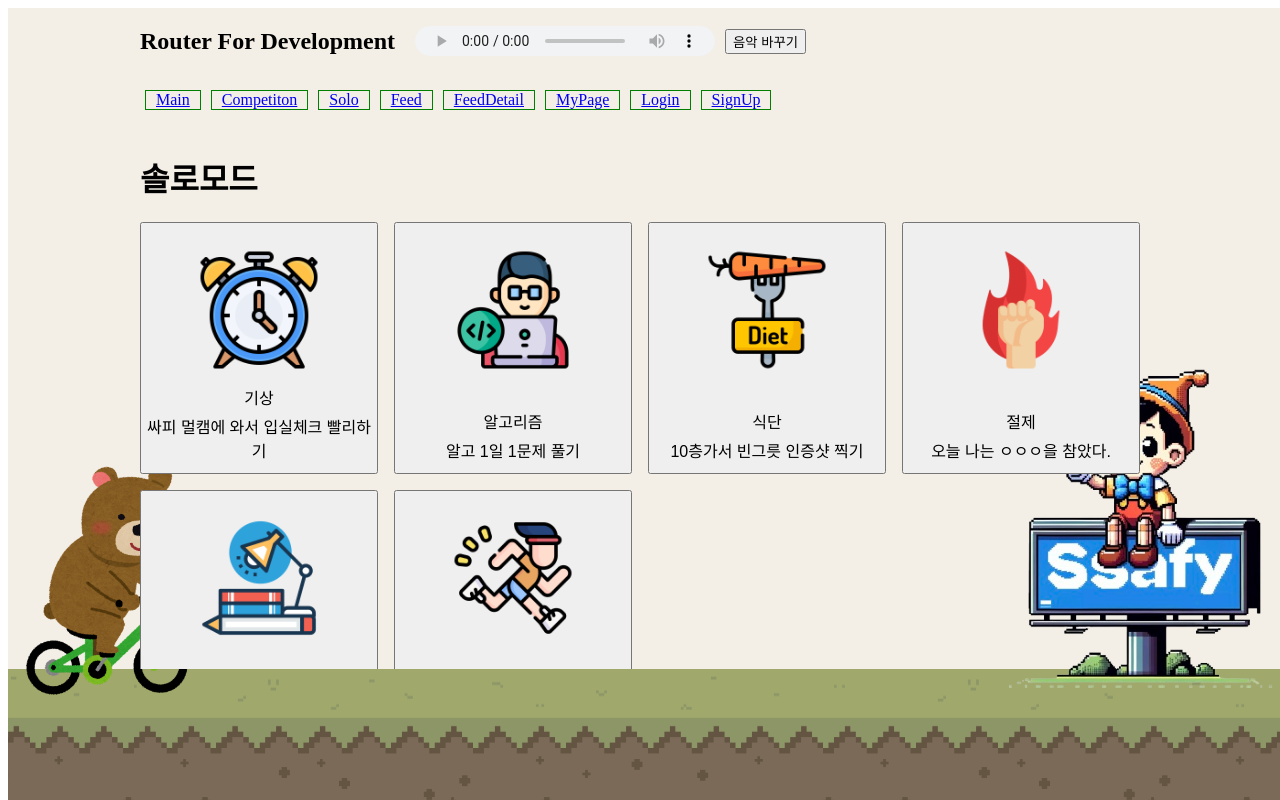
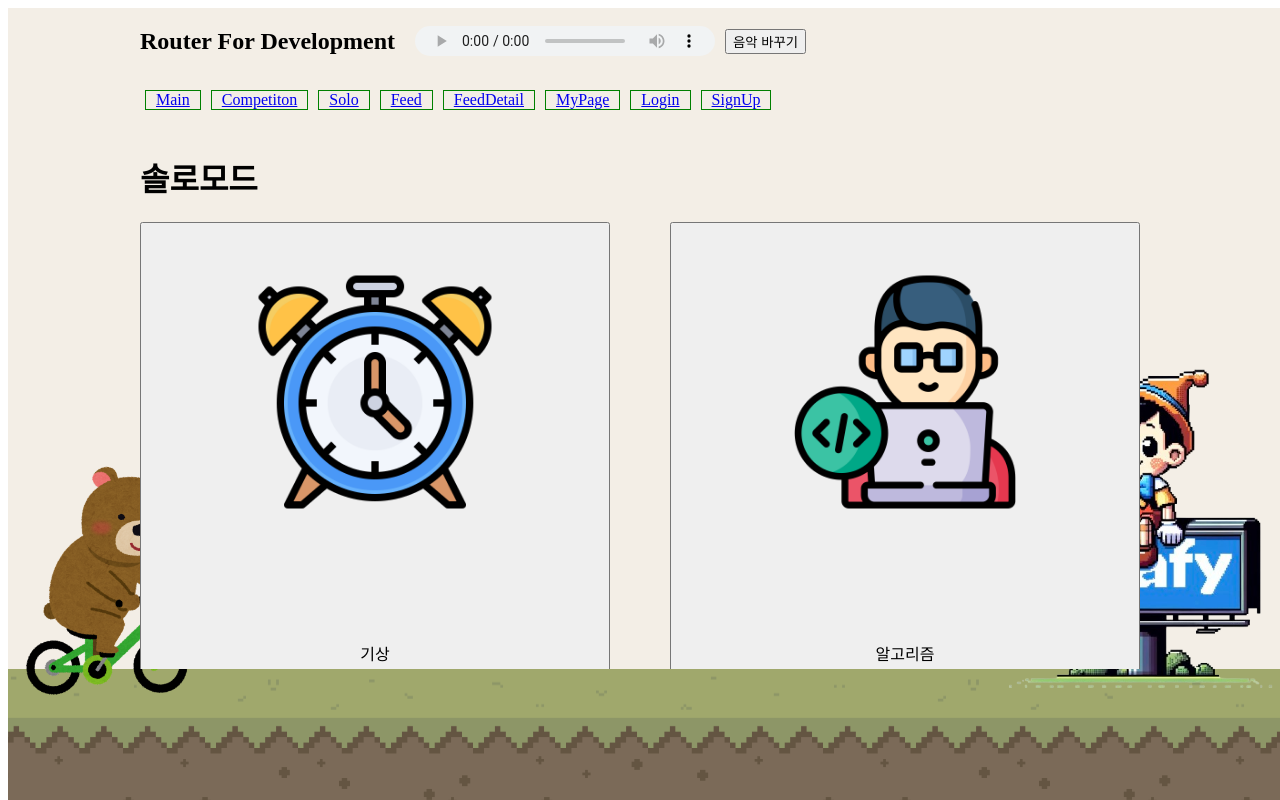
Before and after one commit to woori0214/-SSAFY-SGDC, a Vue app in the folder frontend/vue-project/: page /solo in a window 1280 px wide. Built offline with nearby package versions, Linux system fonts and the light colour scheme.

Commit message:
[FE]solopage API 연결

```diff
--- a/frontend/vue-project/src/components/PopUp/PopUpProofPicture.vue
+++ b/frontend/vue-project/src/components/PopUp/PopUpProofPicture.vue
@@ -1,13 +1,188 @@
 <template>
-    <div>
+    <transition name="modal">
+        <div class="modal_mask" v-if="show" @click="close">
+            <div class="modal_wrapper">
+                <div class="modal_container" @click.stop>
+                    <h1>인증</h1>
 
-    </div>
+                    <!-- 이미지와 파일 업로드를 위한 input 요소 감싼 레이블 -->
+                    <label for="fileInput">
+                        <div class="image-container">
+                            <img :src="currentImageSrc" alt="이미지" class="modal-image" />
+                        </div>
+                    </label>
+
+                    <input id="fileInput" type="file" @change="handleFileChange"
+                        style="display: none; border: 1px solid green;" />
+
+                    <!-- 업로드 버튼과 다른 내용들 -->
+                    <slot></slot>
+
+                    <!-- 업로드 버튼과 닫기 버튼 컨테이너 -->
+                    <div class="button-container">
+                        <button class="upload-button" @click="uploadImage">업로드</button>
+                        <button class="close-button" @click="close">닫기</button>
+                    </div>
+                </div>
+            </div>
+        </div>
+    </transition>
 </template>
 
-<script setup>
 
+
+<script>
+import defaultImage from '@/assets/camera.png';
+
+export default {
+    props: ['show', 'selectedCategory', 'isSoloMode',],
+    emits: ['update:show', 'uploadImage'],
+    data() {
+        return {
+            currentImageSrc: defaultImage,
+        };
+    },
+    methods: {
+        close() {
+            console.log('모달을 닫고 상태를 초기화합니다.');
+            this.currentImageSrc = defaultImage;
+            this.$emit('update:show', false);
+        },
+        handleFileChange(event) {
+            console.log('파일이 선택되었습니다:', event.target.files[0]);
+            const file = event.target.files[0];
+            if (file) {
+                if (file.type.startsWith('image/')) {
+                    const reader = new FileReader();
+                    reader.onload = (e) => {
+                        console.log('FileReader가 로딩되었습니다:', e.target.result);
+                        this.currentImageSrc = e.target.result;
+                    };
+                    reader.readAsDataURL(file);
+                } else {
+                    console.log('유효하지 않은 파일 형식입니다. 이미지를 선택하세요.');
+                }
+            }
+        },
+        uploadImage() {
+            console.log('이미지 업로드 로직을 실행합니다.');
+            // 여기에 이미지 업로드 로직을 추가하세요.
+            this.$emit('uploadImage', this.currentImageSrc);
+
+        },
+    },
+};
 </script>
 
-<style scoped>
+<style>
+/* 업데이트된 스타일링 */
+.modal_mask {
+    position: fixed;
+    z-index: 9998;
+    top: 0;
+    left: 0;
+    width: 100%;
+    height: 100%;
+    background-color: rgba(0, 0, 0, 0.5);
+    display: flex;
+    align-items: center;
+    justify-content: center;
+}
 
+.modal_wrapper {
+    padding: 20px;
+}
+
+.modal_container {
+    background: white;
+    padding: 20px;
+    border-radius: 10px;
+    width: 800px;
+    /* 예시 폭 */
+    height: 500px;
+    /* 예시 높이 */
+    display: flex;
+    flex-direction: column;
+    align-items: center;
+    /* 수평 정렬 */
+    justify-content: space-between;
+    /* 수직 정렬 변경 */
+    border: 1px solid black;
+}
+
+/* 파일 입력을 위한 스타일 */
+input[type="file"] {
+    margin-top: 10px;
+    /* 필요한 경우 여백 조정 */
+}
+
+/* 업로드 버튼과 닫기 버튼 컨테이너 스타일 */
+.button-container {
+    display: flex;
+    justify-content: center;
+    /* 수평 가운데 정렬 */
+    width: 100%;
+    margin-top: 10px;
+    /* 추가된 여백 */
+}
+
+/* 업로드 버튼 스타일 */
+.upload-button,
+.close-button {
+    padding: 8px 16px;
+    background-color: #4caf50;
+    color: white;
+    border: none;
+    border-radius: 4px;
+    cursor: pointer;
+}
+
+.upload-button {
+    margin-right: 10%;
+}
+
+/* 이미지 스타일 */
+.image-container {
+    text-align: center;
+    width: 350px;
+    /* 이미지 컨테이너의 폭을 100%로 설정 */
+    height: 350px;
+    /* 이미지 컨테이너의 높이를 원하는 크기로 설정 */
+    overflow: hidden;
+    /* 크기를 넘어가는 이미지를 잘라내도록 설정 */
+}
+
+.modal-image {
+    width: 100%;
+    /* 이미지를 100%로 설정하여 이미지 컨테이너에 꽉 차게 표시 */
+    height: auto;
+    /* 가로 비율을 유지한 채로 높이를 자동 조절 */
+}
+
+.modal-enter-active,
+.modal-leave-active {
+    transition: opacity 0.5s;
+}
+
+.modal-enter,
+.modal-leave-to {
+    opacity: 0;
+}
+
+@media (max-width: 600px) {
+    .modal_container {
+        width: 90%;
+        height: 80%;
+    }
+
+    .image-container {
+        width: 100%;
+        height: 50%;
+    }
+
+    .modal-image {
+        max-width: 100%;
+        max-height: 100%;
+    }
+}
 </style>
--- a/frontend/vue-project/src/components/Solo/SoloSelectItem.vue
+++ b/frontend/vue-project/src/components/Solo/SoloSelectItem.vue
@@ -1,21 +1,40 @@
 <template>
   <div>
     <div class="category_grid">
-        <div v-for="(category, index) in categories" :key="index" class="category_item">
-          <button @click="navigateToCategory(category)">
-            <img :src="getImage(category)" alt="category">
+      <div v-for="category in categories" :key="category.id" class="category_item">
+        <!-- 버튼을 클릭하면 모달창으로 재확인-->
+        <button @click="openModal(category)" class="solo_btn">
+          <img :src="category.img" alt="category">
           <div class="category_text">
-              <div>{{ category }}</div>
-              <div class="extra_text">{{ getAdditionalText(category) }}</div>
+            <div>{{ category.name }}</div>
+            <div class="extra_text">{{ category.contents }}</div>
           </div>
         </button>
       </div>
     </div>
+
+    <!-- 확인 모달 창 -->
+    <div v-if="isModalOpen" class="modal">
+      <div class="modal-content">
+        <p>진짜로 도전하시겠습니까?</p>
+        <button @click="confirmChallenge" class="check_btn">네</button>
+        <button @click="closeModal" class="check_btn">아니오</button>
+      </div>
+    </div>
+
+    <!-- PopUpProofPicture.vue 모달로 추가 -->
+    <PopUpProofPicture :show="isTestModalOpen" @update:show="closeTestModal" @uploadImage="handleImageUpload"
+      :selectedCategory="selectedCategory"
+      :isSoloMode="true"
+      />
+
   </div>
 </template>
 
 <script>
 import { ref } from 'vue';
+import { useSoloStore } from '@/stores/solo';
+import { useLoginStore } from '@/stores/login';
 
 import timerImage from '@/assets/timer.png';
 import algoImage from '@/assets/algo.png';
@@ -23,64 +42,143 @@
 import fightingImage from '@/assets/fighting.png';
 import studyImage from '@/assets/study.png';
 import healthImage from '@/assets/health.png';
+import PopUpProofPicture from '@/components/PopUp/PopUpProofPicture.vue';
 
 export default {
+  // PopUpProofPicture.vue 컴포넌트로 등록
+  components: {
+    PopUpProofPicture
+  },
+
   setup() {
-      const categories = ref(['기상', '알고리즘', '식단', '절제', '스터디', '운동']);
-      const additionalTexts = ref({
-        '기상': '싸피 멀캠에 와서 입실체크 빨리하기',
-        '알고리즘': '알고 1일 1문제 풀기',
-        '식단': '10층가서 빈그릇 인증샷 찍기',
-        '절제': '오늘 나는 ㅇㅇㅇ을 참았다.',
-        '스터디': '하루 몇시간 공부했는지 인증하기',
-        '운동': '운동 인증샷ㄱㄱㄱ',
-      });
+    const solo = useSoloStore();
+    const login = useLoginStore();
+    const isModalOpen = ref(false);
+    const isTestModalOpen = ref(false);
+    const selectedCategory = ref(null);
+    const user_id = login.loginUser;
 
-      const navigateToCategory = (category) => {
-        console.log(`Go to ${category} category`);
+    // 카테고리
+    const categories = ref([
+      {
+        id: 1,
+        name: '기상',
+        contents: 'SSAFY 입실체크 빨리하기',
+        img: timerImage
+      },
+      {
+        id: 2,
+        name: '알고리즘',
+        contents: '알고리즘 1일 1문제 풀기',
+        img: algoImage
+      },
+      {
+        id: 3,
+        name: '운동',
+        contents: '운동 인증샷 찍기(헬스장, 공원 등)',
+        img: healthImage
+      },
+      {
+        id: 4,
+        name: '스터디',
+        contents: '하루 몇시간 공부했는지 인증하기',
+        img: studyImage
+      },
+      {
+        id: 5,
+        name: '식단',
+        contents: '10층 샐러드 빈그릇 인증샷 찍기',
+        img: dietImage
+      },
+      {
+        id: 6,
+        name: '절제',
+        contents: '오늘 나는 ㅇㅇㅇ을 참았다.',
+        img: fightingImage
+      },
+    ]);
+
+    const openModal = (category) => {
+      selectedCategory.value = category;
+      isModalOpen.value = true;
     };
 
-      // 카테고리에 해당하는 이미지 URL을 반환하는 함수
-      const getImage = (category) => {
-        const images = {
-          '기상': timerImage,
-          '알고리즘': algoImage,
-          '식단': dietImage,
-          '절제': fightingImage,
-          '스터디': studyImage,
-          '운동': healthImage,
-        };
-        return images[category] || timerImage;
+    const closeModal = () => {
+      selectedCategory.value = null;
+      isModalOpen.value = false;
     };
 
-      // 카테고리에 해당하는 추가 텍스트 반환
-      const getAdditionalText = (category) => {
-        return additionalTexts.value[category] || '';
+    const confirmChallenge = () => {
+      console.log(selectedCategory.value);
+      if (selectedCategory.value) {
+        const challenge = { user_id: user_id, category_id: selectedCategory.value.id };
+        // solo.soloChallenge(challenge);
+        console.log(`Go to ${selectedCategory.value.name} category`);
+        openTestModal()
+      }
+      closeModal();
+    };
+
+    const openTestModal = () => {
+      isTestModalOpen.value = true;
+    };
+
+    const closeTestModal = () => {
+      isTestModalOpen.value = false;
+    };
+
+    const handleImageUpload = (uploadedImageSrc) => {
+      // 이미지 업로드 이벤트 핸들러
+      console.log('이미지 업로드 완료:', uploadedImageSrc);
+      const challengeData = {
+        user_id: user_id,
+        category_id: selectedCategory.value,
+        isSoloMode: true,
+        uploadedImage: uploadedImageSrc,
+      };
+      solo.soloAuth(challengeData);
+      console.log(challengeData)
+      console.log('업로드 완료')
+      closeTestModal();
     };
 
     return {
       categories,
-        navigateToCategory,
-        getImage,
-        getAdditionalText,
+      openModal,
+      closeModal,
+      confirmChallenge,
+      isModalOpen,
+      isTestModalOpen,
+      openTestModal,
+      closeTestModal,
+      handleImageUpload,
+      selectedCategory,
     };
   },
+  components: { PopUpProofPicture }
 };
 </script>
 
 <style scoped>
 .category_grid {
   display: grid;
-    grid-template-columns: repeat(auto-fill, minmax(200px, 1fr)); /* Responsive grid with minimum width of 200px */
-    gap: 16px;
+  grid-template-columns: repeat(auto-fill, minmax(300px, 1fr));
+  gap: 60px;
 }
 
 .category_item {
+  display: flex;
+  flex-direction: column;
+  align-items: center;
+  justify-content: center;
+  text-align: center;
+  width: 100%;
+  height: 100%;
   margin-top: 0%;
-    text-align: center;
+
 }
 
-  button {
+.solo_btn {
   padding: 10px;
   font-size: 16px;
   width: 100%;
@@ -115,10 +213,26 @@
   color: black;
 }
 
-  /* Media query for small screens */
-  @media screen and (max-width: 600px) {
-    .category_grid {
-      grid-template-columns: repeat(auto-fill, minmax(150px, 1fr)); /* Adjust as needed */
+.modal {
+  position: fixed;
+  top: 0;
+  left: 0;
+  width: 100%;
+  height: 100%;
+  background: rgba(0, 0, 0, 0.5);
+  display: flex;
+  align-items: center;
+  justify-content: center;
 }
+
+.modal-content {
+  background: white;
+  padding: 20px;
+  border-radius: 8px;
+  text-align: center;
+}
+
+.check_btn {
+  margin: 5px;
 }
 </style>
--- /dev/null
+++ b/frontend/vue-project/src/stores/solo.js
@@ -0,0 +1,73 @@
+
+import { ref, computed } from 'vue'
+import { defineStore } from 'pinia'
+import { useRouter } from 'vue-router';
+import axios from 'axios';
+
+
+export const useSoloStore = defineStore('solo', () => {
+    const URL = 'http://localhost:8080/solo';
+    // 솔로 모드 내역(오늘) 데이터 저장
+    const soloTodayData = ref({})
+
+    // 솔로 모드 내역 표시(오늘) 함수
+    const soloToday = function (userId) {
+        return new Promise((resolve, reject) => {
+            axios
+                .get(`${URL}/today-list/${userId}`)
+                .then((res) => {
+
+                    const formattedData = {};
+                    res.data.forEach(item => {
+                        formattedData[item.solo_id] = {
+                            solo_status: item.solo_status,
+                            solo_result: item.solo_result,
+                            category_id: item.category_id
+                        };
+                    });
+
+                    soloData.value = formattedData;
+
+                    resolve(formattedData);
+                })
+                .catch((err) => {
+                    console.log(err);
+                    reject(err);
+                });
+        });
+    }
+
+    //솔로모드 도전
+    const soloChallenge = function(challenge) {
+        const category = {user_id : challenge.user_id, category_id : challenge.categry_id}
+        return new Promise((resolve, reject) => {
+            axios
+                .post(`${URL}/${category.category_id}`, category)
+                .then((res) => {
+                    resolve(res)
+                })
+                .catch((err) => {
+                    console.log(err);
+                    reject(err)
+                })
+        })
+    }
+
+    //솔로모드 인증
+    const soloAuth = function(soloauth) {
+
+        const solo_auth = {solo_id: soloauth.id, solo_img: soloauth.img}
+
+        return new Promise((resolve, reject) => {
+            axios
+                .patch(`${URL}/${solo_auth.solo_id}/challenge-auth`, solo_auth.solo_img)
+                .then((res) => {
+                    resolve(res)
+                })
+                .catch((err) => {
+                    reject(err)
+                })
+        })
+    }
+    return { soloTodayData, soloToday, soloChallenge, soloAuth }
+})
```
Also changed, not shown: frontend/vue-project/src/components/Solo/SoloSelect.vue (deleted, +0 -13 lines). Lines whose indentation alone changed are shown as unchanged.
